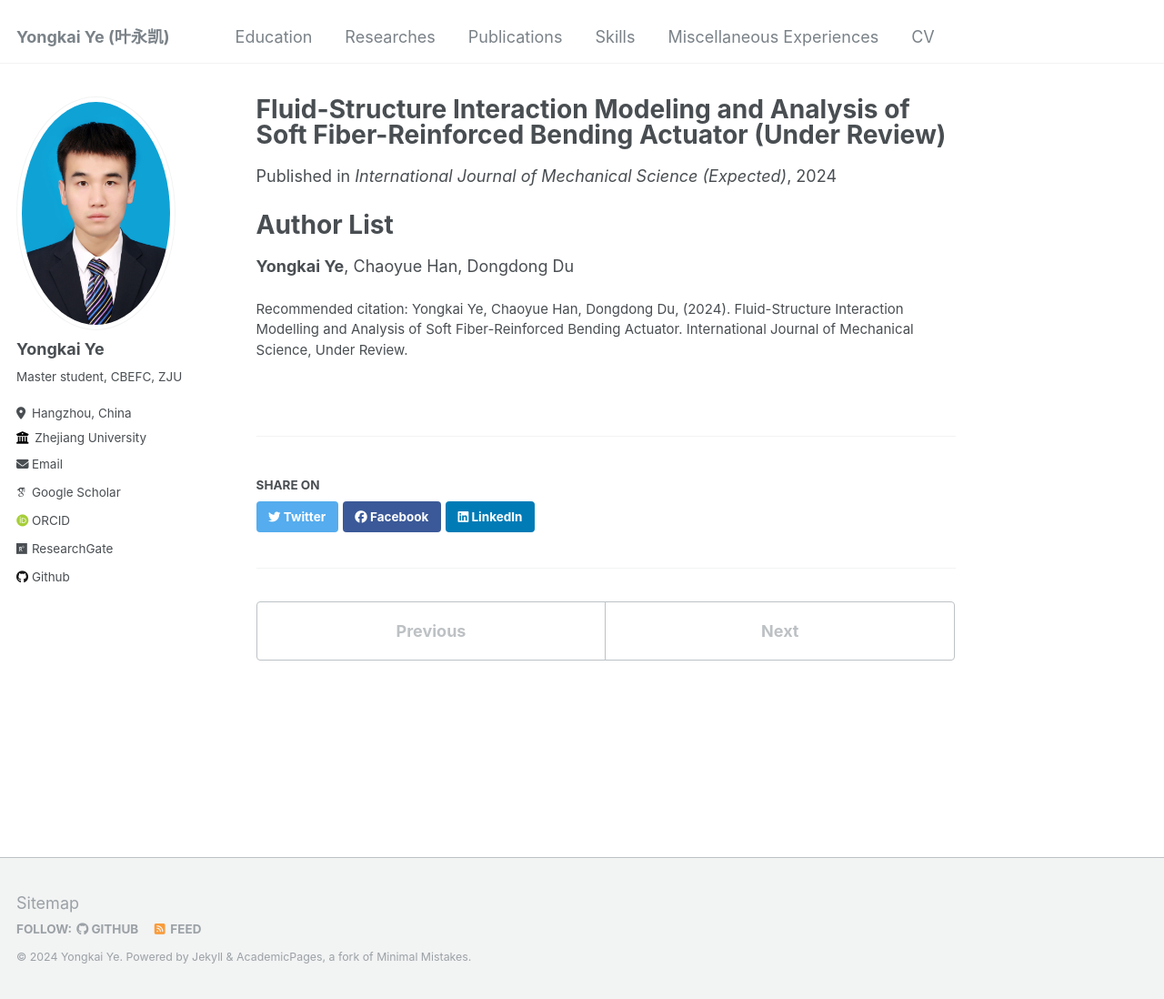
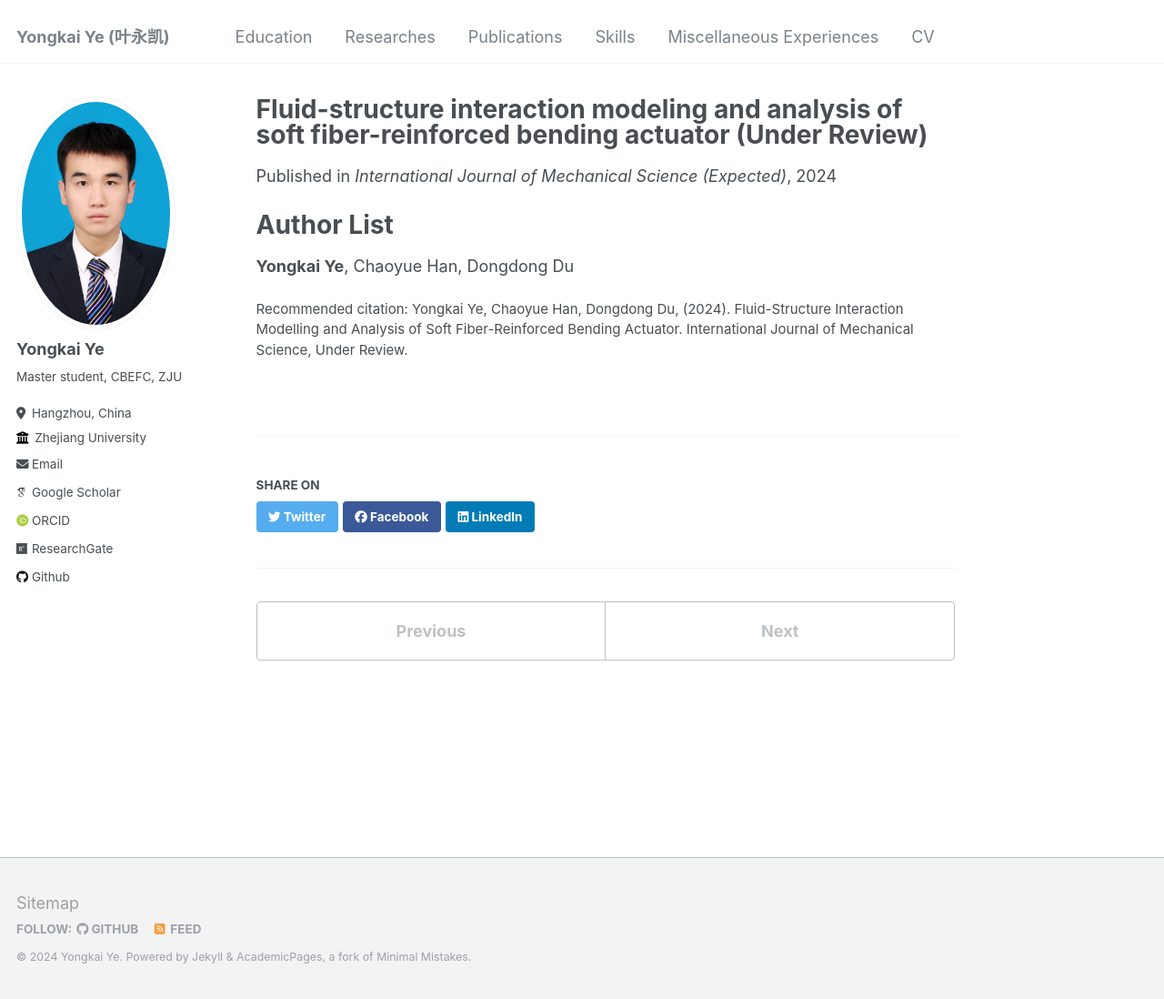
Before and after one commit to Yongkai-Ye/Yongkai-Ye.github.io, a Jekyll site: the page built from _publications/2024-xx-zju-paper-3.md, in a window 1280 px wide and 1098 px high. Shown: the whole window at 91% size. Built offline with Jekyll 4.4.1, drawn with Linux system fonts in a browser that asks for light colours; some web fonts are replaced.

```diff
--- a/_publications/2024-xx-zju-paper-3.md
+++ b/_publications/2024-xx-zju-paper-3.md
@@ -1,5 +1,5 @@
 ---
-title: "Fluid-Structure Interaction Modeling and Analysis of Soft Fiber-Reinforced Bending Actuator (Under Review)"
+title: "Fluid-structure interaction modeling and analysis of soft fiber-reinforced bending actuator (Under Review)"
 collection: publications
 permalink: /publications/2024-xx-zju-paper-3
 excerpt: 'This work is about proposing an approach for modeling the SFRBAs using fluid-structure interaction (FSI) method, combining computational fluid dynamics (CFD) and nonlinear structural analysis (NSA).'
```
